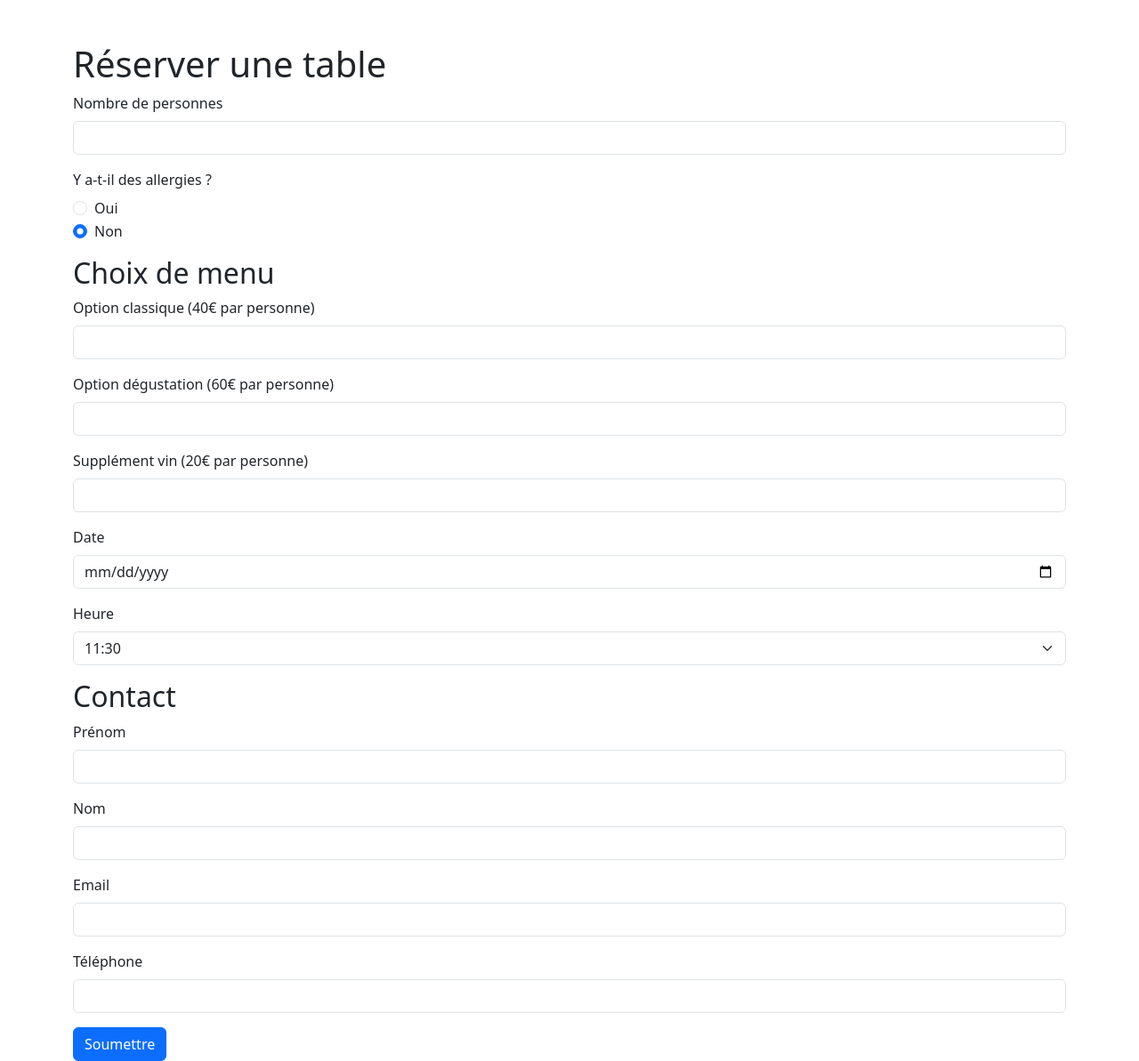
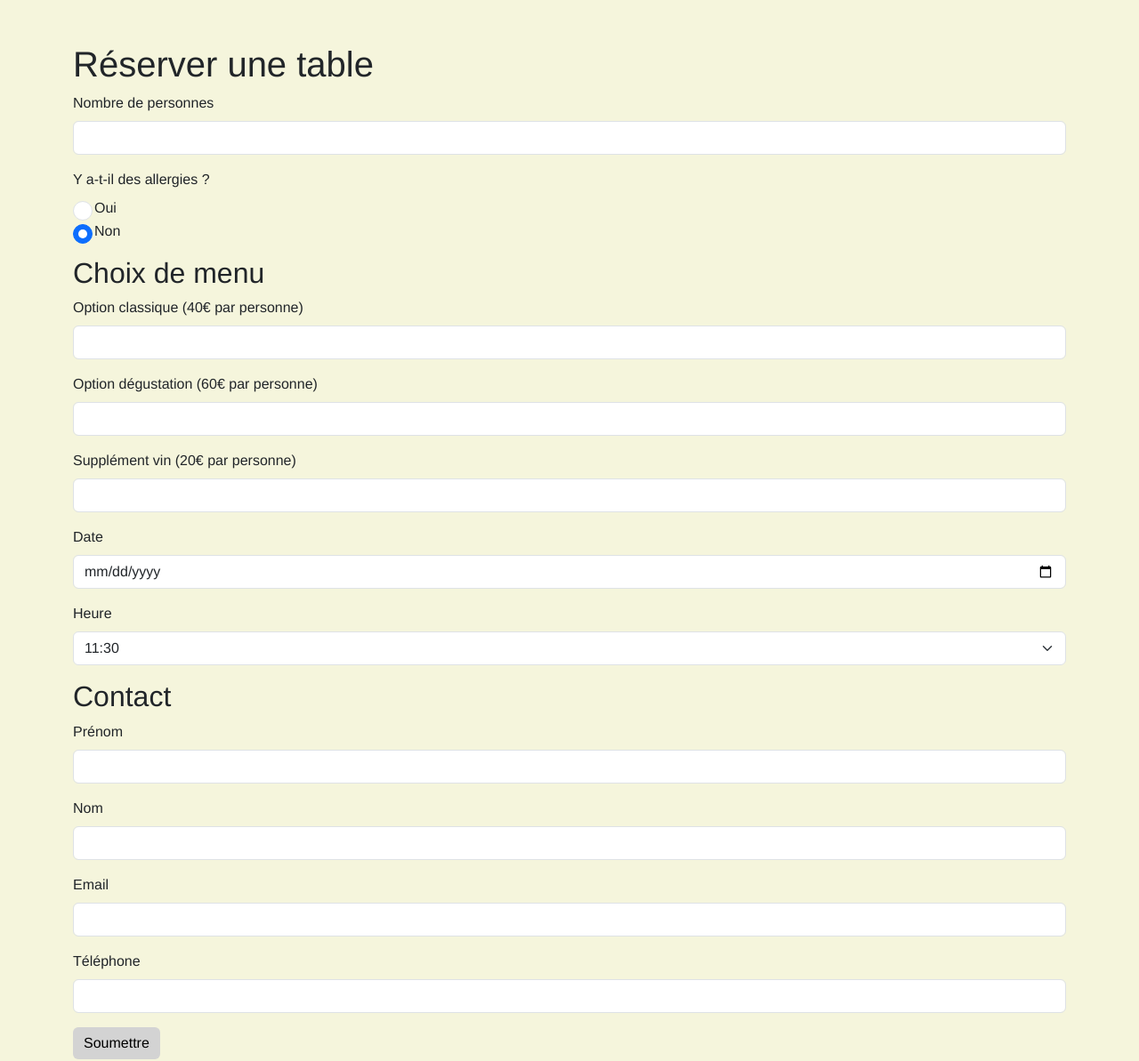
Before and after one commit to Meedloch/TableFlow, a Flask app: page / in a window 1280 px wide. Shown: the whole page at 89% size. Run offline with Flask 3, Linux system fonts and the light colour scheme.

```diff
--- a/project/app/static/style.css
+++ b/project/app/static/style.css
@@ -0,0 +1,14 @@
+body {
+    background-color: #F5F5DC;
+    font-family: 'Helvetica', 'Arial', sans-serif;
+}
+.btn-primary {
+    background-color: #D3D3D3;
+    color: #000;
+    border: none;
+}
+input, textarea, select {
+    border: 1px solid #D3D3D3;
+    padding: 10px;
+    font-family: 'Helvetica', 'Arial', sans-serif;
+}
--- a/project/app/templates/form.html
+++ b/project/app/templates/form.html
@@ -5,6 +5,7 @@
     <meta name="viewport" content="width=device-width, initial-scale=1.0">
     <title>Réservation</title>
     <link href="https://cdn.jsdelivr.net/npm/bootstrap@5.3.0-alpha3/dist/css/bootstrap.min.css" rel="stylesheet">
+    <link rel="stylesheet" type="text/css" href="{{ url_for('static', filename='style.css') }}">
 </head>
 <body>
 <div class="container mt-5">
```
